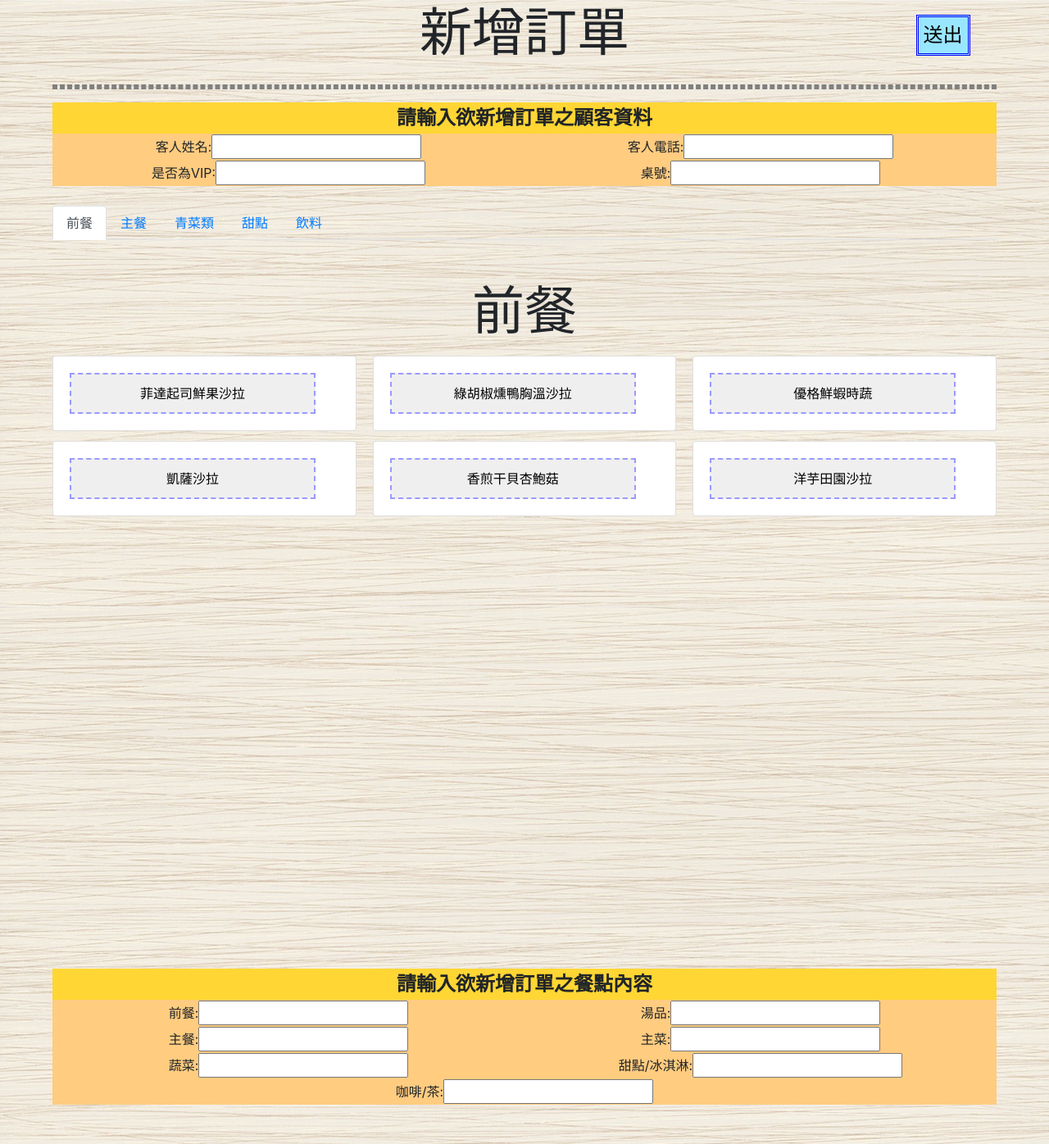
After one commit to MsT9999/resaurantOrder3, a Flask app: template templates/insertV2.html in a window 1280 px wide. The commit adds this page. Shown: the whole page at 82% size. Run offline with Flask 2, Linux system fonts and the light colour scheme; the template is opened without the code that fills it, so the values that code supplies are empty; some libraries are stand-ins or nearby versions.

Commit message:
index.html增加js(未完成) 增加insertV2 (/insertV2)

```diff
--- a/templates/insert.html
+++ b/templates/insert.html
@@ -3,7 +3,7 @@
 <head>
     <meta charset="utf-8">
     <title>點餐系統</title>
-     <link rel="stylesheet" type="text/css" href="{{ url_for('static', filename='css/style.css') }}"/>
+    <link rel="stylesheet" type="text/css" href="{{ url_for('static', filename='css/style.css') }}"/>
     <link rel="stylesheet" type="text/css" href="{{ url_for('static', filename='css/pagination.css') }}">
 
 </head>
--- /dev/null
+++ b/templates/insertV2.html
@@ -0,0 +1,256 @@
+<!DOCTYPE html>
+<html>
+<head>
+    <!-- Bootstrap CSS -->
+    <meta name="viewport" content="width=device-width, initial-scale=1, shrink-to-fit=no">
+    <link rel="stylesheet" href="https://stackpath.bootstrapcdn.com/bootstrap/4.2.1/css/bootstrap.min.css"
+          integrity="sha384-GJzZqFGwb1QTTN6wy59ffF1BuGJpLSa9DkKMp0DgiMDm4iYMj70gZWKYbI706tWS" crossorigin="anonymous">
+    <meta charset="utf-8">
+    <title>點餐系統</title>
+    <link rel="stylesheet" type="text/css" href="{{ url_for('static', filename='css/style.css') }}"/>
+    <link rel="stylesheet" type="text/css" href="{{ url_for('static', filename='css/pagination.css') }}">
+
+</head>
+<body>
+<table>
+    <tr>
+        <td style="width:5%"></td>
+        <td style="width:5%"></td>
+        <td style="width:24%"><h1>新增訂單</h1></td>
+        <td style="width:5%"></td>
+        <td style="width:5%">
+            <button type="submit" value="insert" onclick="location.href='index.html'" class="insert_class">送出</button>
+        </td>
+    </tr>
+</table>
+<hr>
+<table>
+    <thead>
+    <tr>
+        <th colspan="2">請輸入欲新增訂單之顧客資料</th>
+    </tr>
+    </thead>
+    <tbody class="form_body">
+    <tr>
+        <td>客人姓名:<input type="text"></td>
+        <td>客人電話:<input type="text"></td>
+    </tr>
+
+    <tr>
+        <td>是否為VIP:<input type="text"></td>
+        <td>桌號:<input type="text"></td>
+    </tr>
+    </tbody>
+</table>
+<br>
+<table>
+    <ul class="nav nav-tabs" id="myTab" role="tablist">
+        <li class="nav-item">
+            <a class="nav-link active" id="nav_0" data-toggle="tab" href="#content_0" role="tab"
+               aria-controls="content_0" aria-selected="false">前餐</a>
+        </li>
+
+        <li class="nav-item">
+            <a class="nav-link" id="nav_1" data-toggle="tab" href="#content_1" role="tab" aria-controls="content_1"
+               aria-selected="false">主餐</a>
+        </li>
+        <li class="nav-item">
+            <a class="nav-link" id="nav_2" data-toggle="tab" href="#contact_2" role="tab" aria-controls="contact_2"
+               aria-selected="false">青菜類</a>
+        </li>
+        <li class="nav-item">
+            <a class="nav-link" id="nav_3" data-toggle="tab" href="#contact_3" role="tab" aria-controls="contact_3"
+               aria-selected="false">甜點</a>
+        </li>
+        <li class="nav-item">
+            <a class="nav-link" id="nav_4" data-toggle="tab" href="#contact_4" role="tab" aria-controls="contact_4"
+               aria-selected="false">飲料</a>
+        </li>
+    </ul>
+
+    <div class="tab-content" id="myTabContent">
+
+        <div class="tab-pane fade show active" id="content_0" role="tabpanel" aria-labelledby="nav_0">
+
+            <!-- 瀑布流 -->
+            <div class="mt-5">
+                <h1 class="mt-3 mb-3 text-center">前餐</h1>
+                <div class="card-columns">
+
+                    <div class="card">
+                        <div class="card-body">
+                            <input type="button" id="premeal_1" value="菲達起司鮮果沙拉"
+                                   style="width:300px;height:50px;border:2px #9999FF dashed;"
+                                   onclick="document.getElementById('input_pre').value=document.getElementById('premeal_1').value">
+                            <!--<h4 class="card-title text-center mb-0">商品1</h4> -->
+                        </div>
+                    </div>
+                    <div class="card">
+                        <div class="card-body">
+                            <input type="button" id="premeal_2" value="凱薩沙拉"
+                                   style="width:300px;height:50px;border:2px #9999FF dashed;"
+                                   onclick="document.getElementById('input_pre').value=document.getElementById('premeal_2').value">
+                            <!-- <h4 class="card-title text-center mb-0">凱薩沙拉</h4> -->
+                        </div>
+                    </div>
+                    <div class="card">
+                        <div class="card-body">
+                            <input type="button" id="premeal_3" value="綠胡椒燻鴨胸溫沙拉"
+                                   style="width:300px;height:50px;border:2px #9999FF dashed;"
+                                   onclick="document.getElementById('input_pre').value=document.getElementById('premeal_3').value">
+                            <!-- <h4 class="card-title text-center mb-0">商品3</h4>-->
+                        </div>
+                    </div>
+                    <div class="card">
+                        <div class="card-body">
+                            <input type="button" id="premeal_4" value="香煎干貝杏鮑菇"
+                                   style="width:300px;height:50px;border:2px #9999FF dashed;"
+                                   onclick="document.getElementById('input_pre').value=document.getElementById('premeal_4').value">
+                        </div>
+                    </div>
+                    <div class="card">
+                        <div class="card-body">
+                            <input type="button" id="premeal_5" value="優格鮮蝦時蔬"
+                                   style="width:300px;height:50px;border:2px #9999FF dashed;"
+                                   onclick="document.getElementById('input_pre').value=document.getElementById('premeal_5').value">
+                        </div>
+                    </div>
+
+
+                    <div class="card">
+                        <div class="card-body">
+                            <input type="button" id="premeal_6" value="洋芋田園沙拉"
+                                   style="width:300px;height:50px;border:2px #9999FF dashed;"
+                                   onclick="document.getElementById('input_pre').value=document.getElementById('premeal_6').value">
+                        </div>
+                    </div>
+
+                </div>
+            </div>
+
+        </div>
+
+    </div>
+    </div>
+
+    <div class="tab-pane fade" id="content_1" role="tabpanel" aria-labelledby="nav_1">
+
+        <!-- 瀑布流 -->
+        <div class="mt-5">
+            <h1 class="mt-3 mb-3 text-center">主餐</h1>
+            <div class="card-columns">
+
+                <div class="card">
+                    <div class="card-body">
+                        <input type="button" id="mainmeal_1" value="嫩煎干貝佐松露菲力"
+                               style="width:300px;height:50px;border:2px #FF9696 dashed;"
+                               onclick="document.getElementById('input_main').value=document.getElementById('mainmeal_1').value">
+                        <!--<h4 class="card-title text-center mb-0">商品1</h4> -->
+                    </div>
+                </div>
+                <div class="card">
+                    <div class="card-body">
+                        <input type="button" id="mainmeal_2" value="香橙鴨胸佐開心果羊排"
+                               style="width:300px;height:50px;border:2px #FF9696 dashed;"
+                               onclick="document.getElementById('input_main').value=document.getElementById('mainmeal_2').value">
+                        <!-- <h4 class="card-title text-center mb-0">凱薩沙拉</h4> -->
+                    </div>
+                </div>
+                <div class="card">
+                    <div class="card-body">
+                        <input type="button" id="premeal_3" value="綠胡椒燻鴨胸溫沙拉"
+                               style="width:300px;height:50px;border:2px #9999FF dashed;"
+                               onclick="document.getElementById('input_pre').value=document.getElementById('premeal_3').value">
+                        <!-- <h4 class="card-title text-center mb-0">商品3</h4>-->
+                    </div>
+                </div>
+                <div class="card">
+                    <div class="card-body">
+                        <input type="button" id="premeal_4" value="香煎干貝杏鮑菇"
+                               style="width:300px;height:50px;border:2px #9999FF dashed;"
+                               onclick="document.getElementById('input_pre').value=document.getElementById('premeal_4').value">
+                    </div>
+                </div>
+                <div class="card">
+                    <div class="card-body">
+                        <h4 class="card-title text-center mb-0">商品5</h4>
+                    </div>
+                </div>
+
+                <div class="card">
+                    <div class="card-body">
+                        <h4 class="card-title text-center mb-0">商品6</h4>
+                    </div>
+                </div>
+
+                <div class="card">
+                    <div class="card-body">
+                        <h4 class="card-title text-center mb-0">商品7</h4>
+                    </div>
+                </div>
+                <div class="card">
+                    <div class="card-body">
+                        <h4 class="card-title text-center mb-0">商品8</h4>
+                    </div>
+                </div>
+                <div class="card">
+                    <div class="card-body">
+                        <h4 class="card-title text-center mb-0">商品9</h4>
+                    </div>
+                </div>
+
+            </div>
+        </div>
+
+    </div>
+
+    </div>
+    </div>
+
+    <div class="tab-pane fade" id="contact_2" role="tabpanel" aria-labelledby="nav_2">
+        <input type="button" value="菜" style="width:120px;height:40px;font-size:20px;">
+    </div>
+    <div class="tab-pane fade" id="contact_3" role="tabpanel" aria-labelledby="nav_3">
+        海鮮冷盤
+    </div>
+    <div class="tab-pane fade" id="contact_4" role="tabpanel" aria-labelledby="nav_4">
+        湯類
+    </div>
+    </div>
+    </div>
+    <thead>
+    <tr>
+        <th colspan="2">請輸入欲新增訂單之餐點內容</th>
+    </tr>
+    </thead>
+    <tbody class="form_body">
+    <tr>
+        <td>前餐:<input type="text" id="input_pre"></td>
+        <td>湯品:<input type="text"></td>
+    </tr>
+
+    <tr>
+        <td>主餐:<input type="text" id="input_main"></td>
+        <td>主菜:<input type="text"></td>
+    </tr>
+
+    <tr>
+        <td>蔬菜:<input type="text"></td>
+        <td>甜點/冰淇淋:<input type="text"></td>
+    </tr>
+    <tr>
+        <td colspan="2">咖啡/茶:<input type="text"></td>
+    </tr>
+    </tbody>
+</table>
+<br/>
+<br/>
+<script src="https://ajax.googleapis.com/ajax/libs/jquery/3.3.1/jquery.min.js"></script>
+<script src="https://cdnjs.cloudflare.com/ajax/libs/popper.js/1.14.6/umd/popper.min.js"
+        integrity="sha384-wHAiFfRlMFy6i5SRaxvfOCifBUQy1xHdJ/yoi7FRNXMRBu5WHdZYu1hA6ZOblgut"
+        crossorigin="anonymous"></script>
+<script src="https://stackpath.bootstrapcdn.com/bootstrap/4.2.1/js/bootstrap.min.js"
+        integrity="sha384-B0UglyR+jN6CkvvICOB2joaf5I4l3gm9GU6Hc1og6Ls7i6U/mkkaduKaBhlAXv9k"
+        crossorigin="anonymous"></script>
+</body>
+</html>
```
Also changed, not shown: templates/index.html (+11 -0 lines), templates/modify.html (+7 -3 lines).
